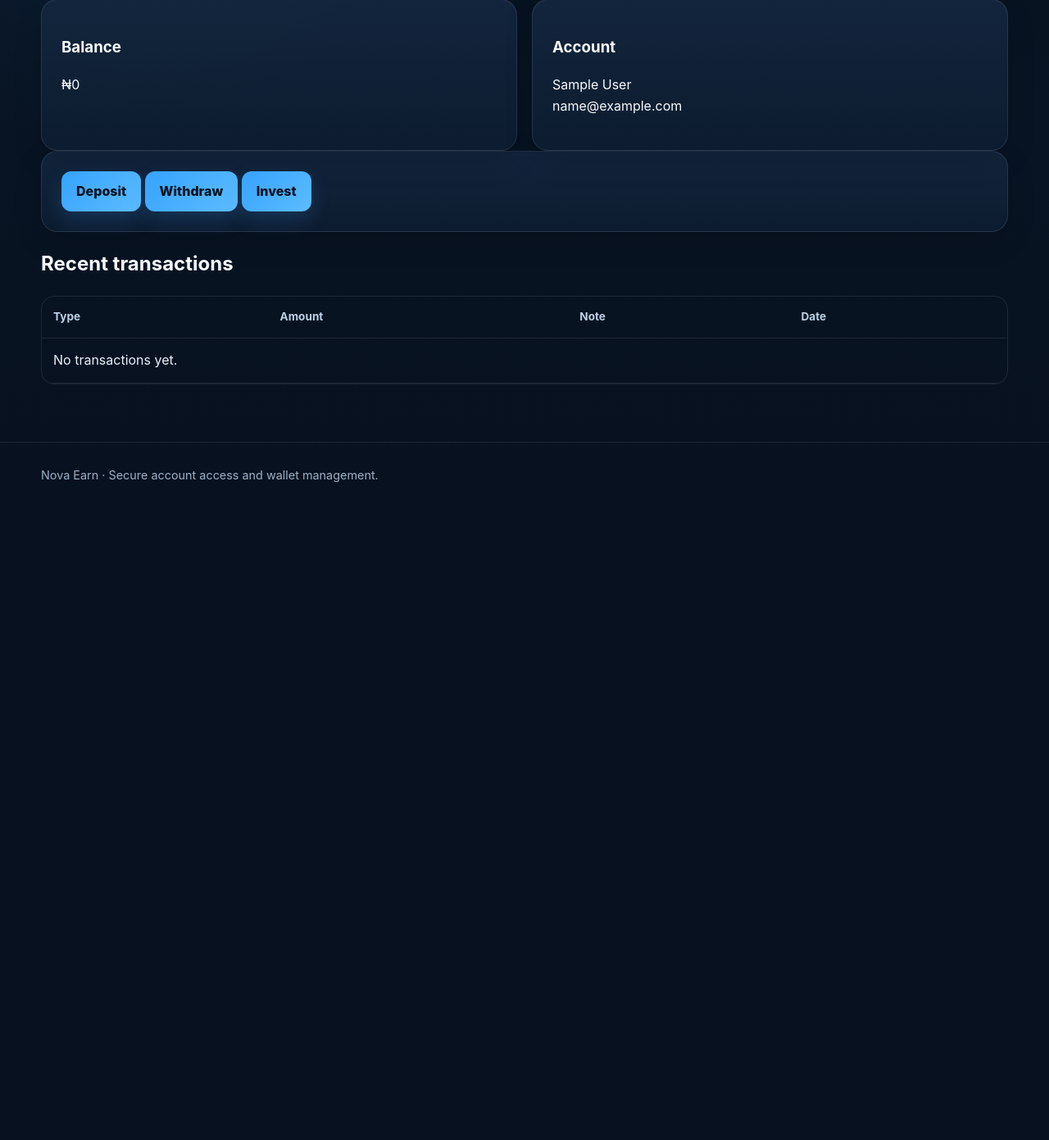
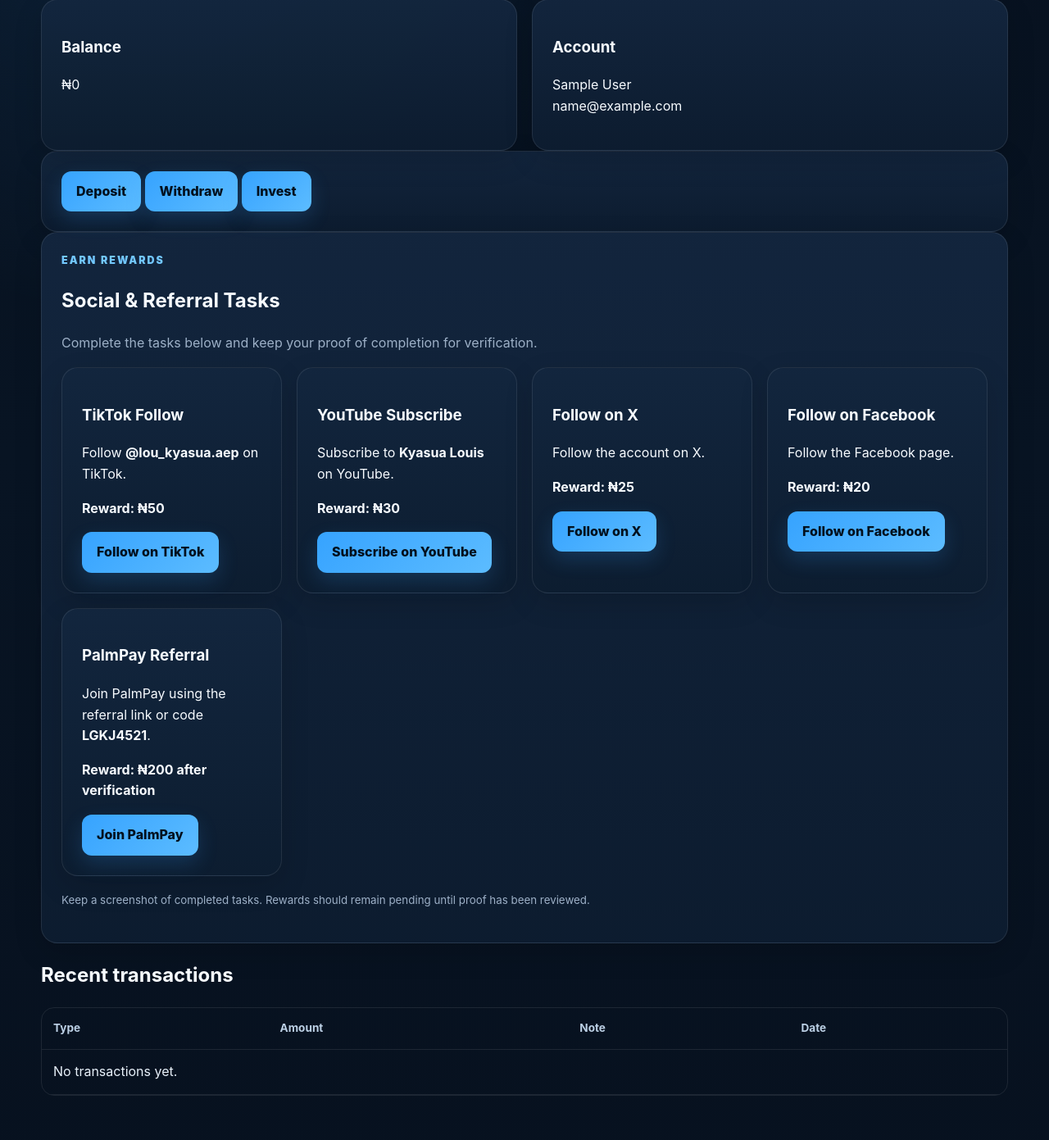
Before and after one commit to louiskyasua/Novaearn, a Flask app: page /dashboard in a window 1280 px wide. Shown: the part 212-1603 px from the top of the page at 82% size. Before the commit the page ends 800 px from the top, so only its background shows below. Run offline with Flask 3, Linux system fonts and the light colour scheme; the visitor is signed in with stand-in values (Sample User, id 1); data comes from the database, SQL or seed files in the repository; data that the repository does not hold is empty.

Commit message:
Add social and referral reward tasks to dashboard

```diff
--- a/templates/dashboard.html
+++ b/templates/dashboard.html
@@ -1 +1,83 @@
-{% extends "base.html" %}{% block content %}<h1>Dashboard</h1><div class="grid"><div class="card"><h3>Balance</h3><p>₦{{ '{:,}'.format(user.balance) }}</p></div><div class="card"><h3>Account</h3><p>{{ user.name }}<br>{{ user.email }}</p></div></div><div class="card"><a class="btn" href="{{ url_for('deposit') }}">Deposit</a> <a class="btn" href="{{ url_for('withdraw') }}">Withdraw</a> <a class="btn" href="{{ url_for('investments') }}">Invest</a></div><h2>Recent transactions</h2><div class="table"><table><tr><th>Type</th><th>Amount</th><th>Note</th><th>Date</th></tr>{% for t in transactions %}<tr><td>{{ t.kind }}</td><td>₦{{ '{:,}'.format(t.amount) }}</td><td>{{ t.note }}</td><td>{{ t.created_at }}</td></tr>{% else %}<tr><td colspan="4">No transactions yet.</td></tr>{% endfor %}</table></div>{% endblock %}
+{% extends "base.html" %}
+{% block content %}
+<h1>Dashboard</h1>
+
+<div class="grid">
+  <div class="card">
+    <h3>Balance</h3>
+    <p>₦{{ '{:,}'.format(user.balance) }}</p>
+  </div>
+  <div class="card">
+    <h3>Account</h3>
+    <p>{{ user.name }}<br>{{ user.email }}</p>
+  </div>
+</div>
+
+<div class="card">
+  <a class="btn" href="{{ url_for('deposit') }}">Deposit</a>
+  <a class="btn" href="{{ url_for('withdraw') }}">Withdraw</a>
+  <a class="btn" href="{{ url_for('investments') }}">Invest</a>
+</div>
+
+<div class="card">
+  <p class="eyebrow">EARN REWARDS</p>
+  <h2>Social & Referral Tasks</h2>
+  <p class="muted">Complete the tasks below and keep your proof of completion for verification.</p>
+
+  <div class="grid">
+    <div class="card">
+      <h3>TikTok Follow</h3>
+      <p>Follow <strong>@lou_kyasua.aep</strong> on TikTok.</p>
+      <p><strong>Reward: ₦50</strong></p>
+      <a class="btn" href="https://www.tiktok.com/@lou_kyasua.aep?is_from_webapp=1&sender_device=pc" target="_blank" rel="noopener">Follow on TikTok</a>
+    </div>
+
+    <div class="card">
+      <h3>YouTube Subscribe</h3>
+      <p>Subscribe to <strong>Kyasua Louis</strong> on YouTube.</p>
+      <p><strong>Reward: ₦30</strong></p>
+      <a class="btn" href="https://www.youtube.com/@KyasuaLouis-f8u" target="_blank" rel="noopener">Subscribe on YouTube</a>
+    </div>
+
+    <div class="card">
+      <h3>Follow on X</h3>
+      <p>Follow the account on X.</p>
+      <p><strong>Reward: ₦25</strong></p>
+      <a class="btn" href="https://x.com/Sephora" target="_blank" rel="noopener">Follow on X</a>
+    </div>
+
+    <div class="card">
+      <h3>Follow on Facebook</h3>
+      <p>Follow the Facebook page.</p>
+      <p><strong>Reward: ₦20</strong></p>
+      <a class="btn" href="https://www.facebook.com/100085446753897/" target="_blank" rel="noopener">Follow on Facebook</a>
+    </div>
+
+    <div class="card">
+      <h3>PalmPay Referral</h3>
+      <p>Join PalmPay using the referral link or code <strong>LGKJ4521</strong>.</p>
+      <p><strong>Reward: ₦200 after verification</strong></p>
+      <a class="btn" href="https://info.palmpay.com/5r3CBVK_" target="_blank" rel="noopener">Join PalmPay</a>
+    </div>
+  </div>
+
+  <p class="muted"><small>Keep a screenshot of completed tasks. Rewards should remain pending until proof has been reviewed.</small></p>
+</div>
+
+<h2>Recent transactions</h2>
+<div class="table">
+  <table>
+    <tr><th>Type</th><th>Amount</th><th>Note</th><th>Date</th></tr>
+    {% for t in transactions %}
+    <tr>
+      <td>{{ t.kind }}</td>
+      <td>₦{{ '{:,}'.format(t.amount) }}</td>
+      <td>{{ t.note }}</td>
+      <td>{{ t.created_at }}</td>
+    </tr>
+    {% else %}
+    <tr><td colspan="4">No transactions yet.</td></tr>
+    {% endfor %}
+  </table>
+</div>
+{% endblock %}
```
